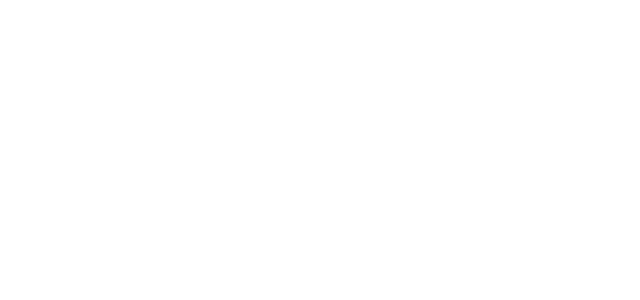
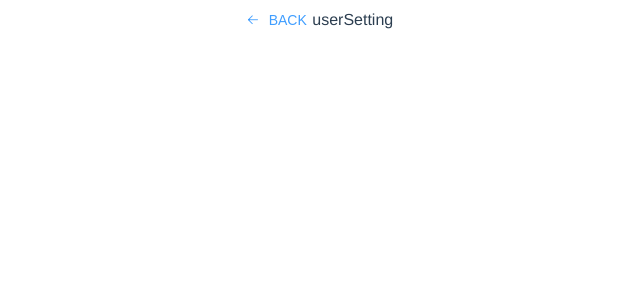
Before and after one commit to ginnotama/LibraryProject, a Vue app in the folder book-manager/: page /#/setting in a window 1280 px wide. Shown: the top 300 px of the page, without its empty margins (321-961 px from the left). Built offline with nearby package versions, Linux system fonts and the light colour scheme.

Commit message:
添加SETTING页面

```diff
--- a/book-manager/src/router/index.js
+++ b/book-manager/src/router/index.js
@@ -19,6 +19,11 @@
       path: '/index',
       name: 'Index',
       component: () => import('../view/IndexPage.vue')
+    },
+    {
+      path: '/setting',
+      name : 'Setting',
+      component: () => import('../view/UserSetting.vue')
     }
   ]
 });
--- a/book-manager/src/view/BookList.vue
+++ b/book-manager/src/view/BookList.vue
@@ -14,6 +14,7 @@
             USER <i class="el-icon-user-solid"></i>
           </span>
           <el-dropdown-menu slot="dropdown">
+            <el-dropdown-item icon="el-icon-setting" command="setting">SETTING</el-dropdown-item>
             <el-dropdown-item icon="el-icon-back" command="quit">QUIT</el-dropdown-item>
           </el-dropdown-menu>
         </el-dropdown>
@@ -62,6 +63,9 @@
       if (command === 'quit') {
         this.$router.replace({ path: '/' });
       }
+      if (command === 'setting') {
+        this.$router.replace({ path: '/setting' });
+      }
       // this.$message('click on item ' + command);
     }
   }
@@ -82,6 +86,7 @@
   background-color: #ccc;
   display: flex;
   flex-direction: row;
+  border-bottom: solid 1px #e6e6e6;
  }
 
 .header-left {
@@ -94,9 +99,9 @@
   justify-content: flex-end;
   align-items: center;
   background-color: white;
-  height: 58px;
+  height: 60px;
   box-sizing: content-box;
-  border-bottom: solid 2px transparent;
+  /* border-bottom: solid 2px transparent; */
   padding-right: 32px;
 }
 
--- /dev/null
+++ b/book-manager/src/view/UserSetting.vue
@@ -0,0 +1,20 @@
+<template>
+  <div>
+    <el-button icon="el-icon-back" type="text" @click="goBook"> BACK</el-button>
+    userSetting
+  </div>
+</template>
+
+<script>
+export default {
+  methods: {
+    goBook() {
+      this.$router.replace({ path: '/book' });
+    }
+  }
+}
+</script>
+
+<style>
+
+</style>
```
